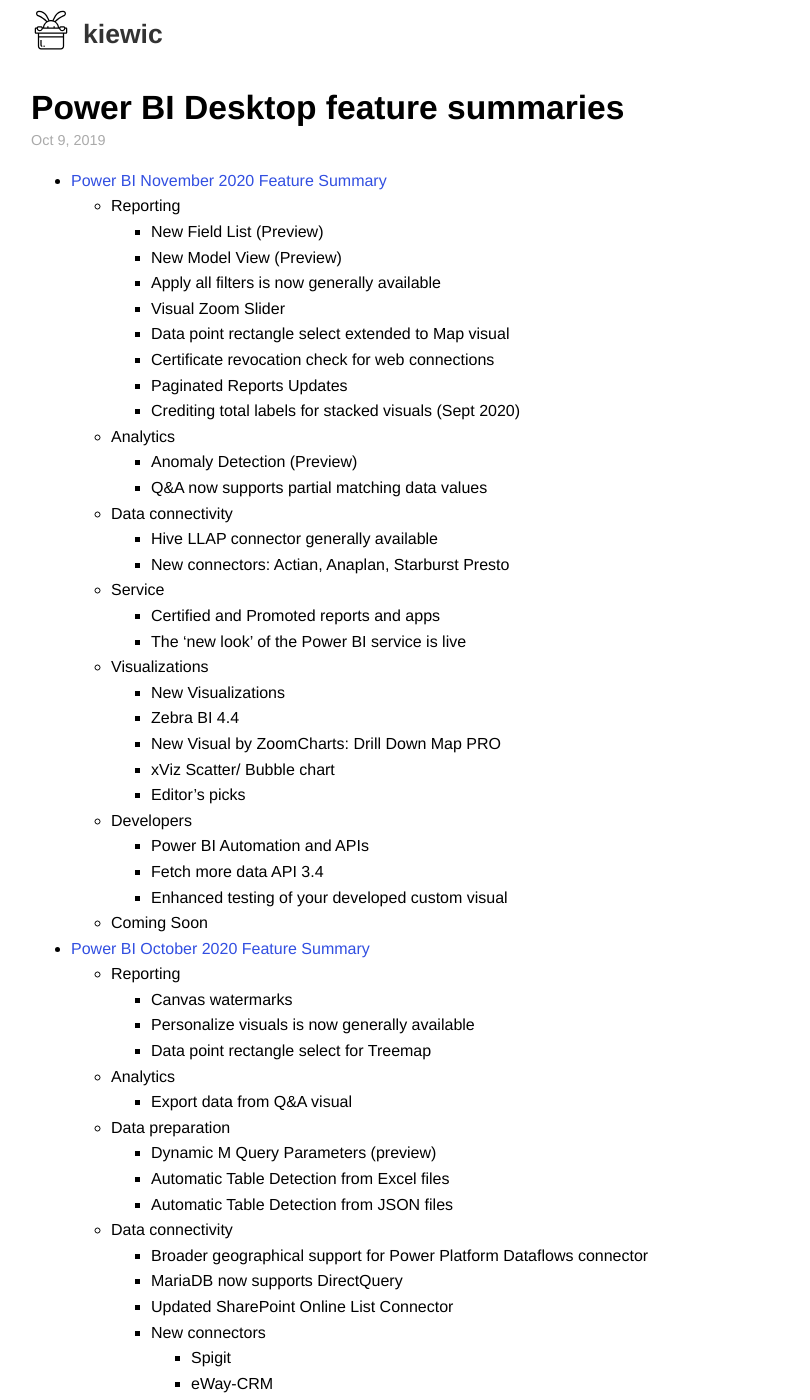
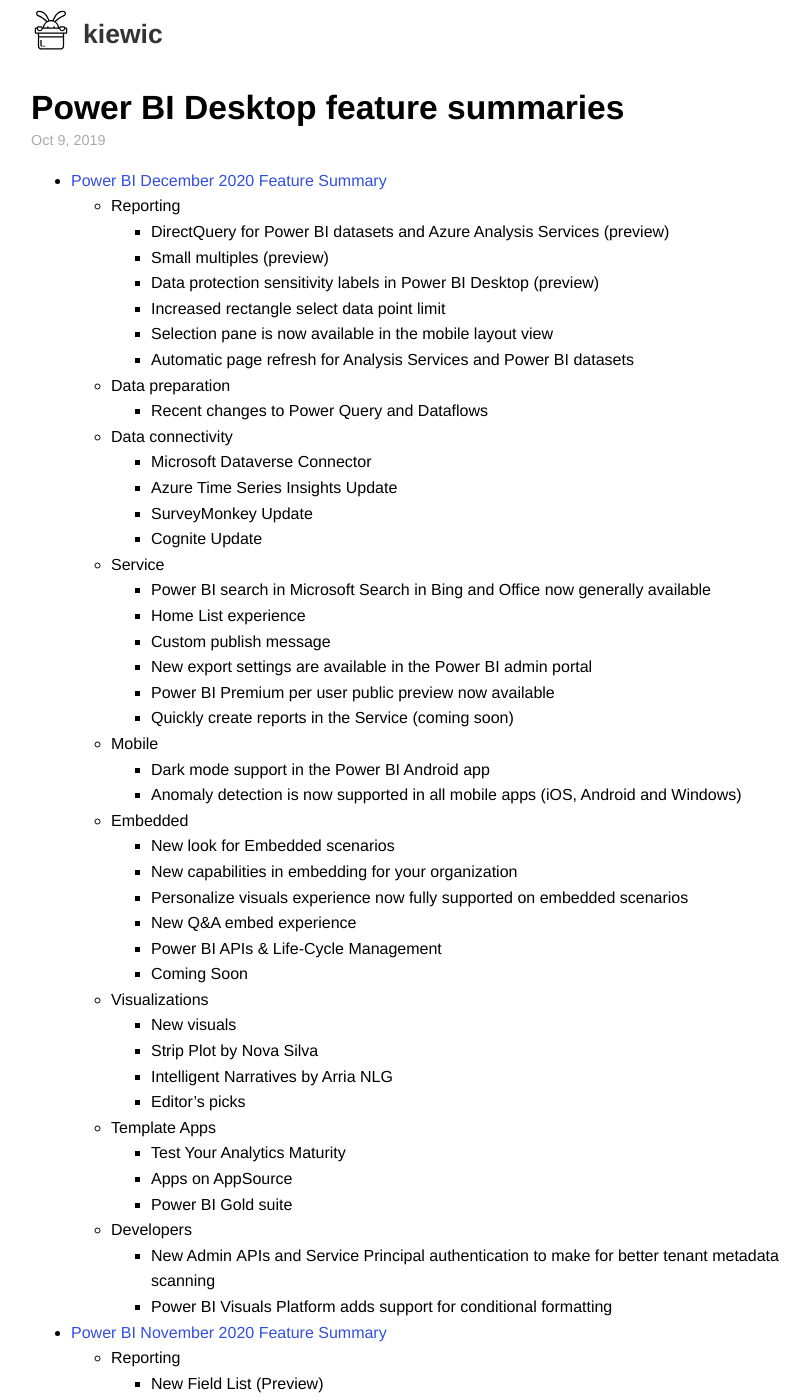
Before and after one commit to kiewic/kiewic.github.io, a Jekyll site: the page built from _posts/2019-10-09-powerbi-desktop.md, in a window 1280 px wide and 1400 px high. Shown: the whole window, without its empty margins (209-1019 px from the left). Built offline with Jekyll 4.4.1, drawn with Linux system fonts in a browser that asks for light colours; nearby versions of some CDN libraries; comment, search, counter and statistics services are not loaded.

Commit message:
Add December summary

```diff
--- a/_posts/2019-10-09-powerbi-desktop.md
+++ b/_posts/2019-10-09-powerbi-desktop.md
@@ -5,6 +5,50 @@
 icon: powerbi.svg
 ---
 
+* [Power BI December 2020 Feature Summary](https://powerbi.microsoft.com/en-us/blog/power-bi-december-2020-feature-summary/)
+    * Reporting
+        * DirectQuery for Power BI datasets and Azure Analysis Services (preview)
+        * Small multiples (preview)
+        * Data protection sensitivity labels in Power BI Desktop (preview)
+        * Increased rectangle select data point limit
+        * Selection pane is now available in the mobile layout view
+        * Automatic page refresh for Analysis Services and Power BI datasets
+    * Data preparation
+        * Recent changes to Power Query and Dataflows
+    * Data connectivity
+        * Microsoft Dataverse Connector
+        * Azure Time Series Insights Update
+        * SurveyMonkey Update
+        * Cognite Update
+    * Service
+        * Power BI search in Microsoft Search in Bing and Office now generally available
+        * Home List experience
+        * Custom publish message
+        * New export settings are available in the Power BI admin portal
+        * Power BI Premium per user public preview now available
+        * Quickly create reports in the Service (coming soon)
+    * Mobile
+        * Dark mode support in the Power BI Android app
+        * Anomaly detection is now supported in all mobile apps (iOS, Android and Windows)
+    * Embedded
+        * New look for Embedded scenarios
+        * New capabilities in embedding for your organization
+        * Personalize visuals experience now fully supported on embedded scenarios
+        * New Q&A embed experience
+        * Power BI APIs & Life-Cycle Management
+        * Coming Soon
+    * Visualizations
+        * New visuals
+        * Strip Plot by Nova Silva
+        * Intelligent Narratives by Arria NLG
+        * Editor’s picks
+    * Template Apps
+        * Test Your Analytics Maturity
+        * Apps on AppSource
+        * Power BI Gold suite
+    * Developers
+        * New Admin APIs and Service Principal authentication to make for better tenant metadata scanning
+        * Power BI Visuals Platform adds support for conditional formatting
 * [Power BI November 2020 Feature Summary](https://powerbi.microsoft.com/en-us/blog/power-bi-november-2020-feature-summary/)
     * Reporting
         * New Field List (Preview)
```
